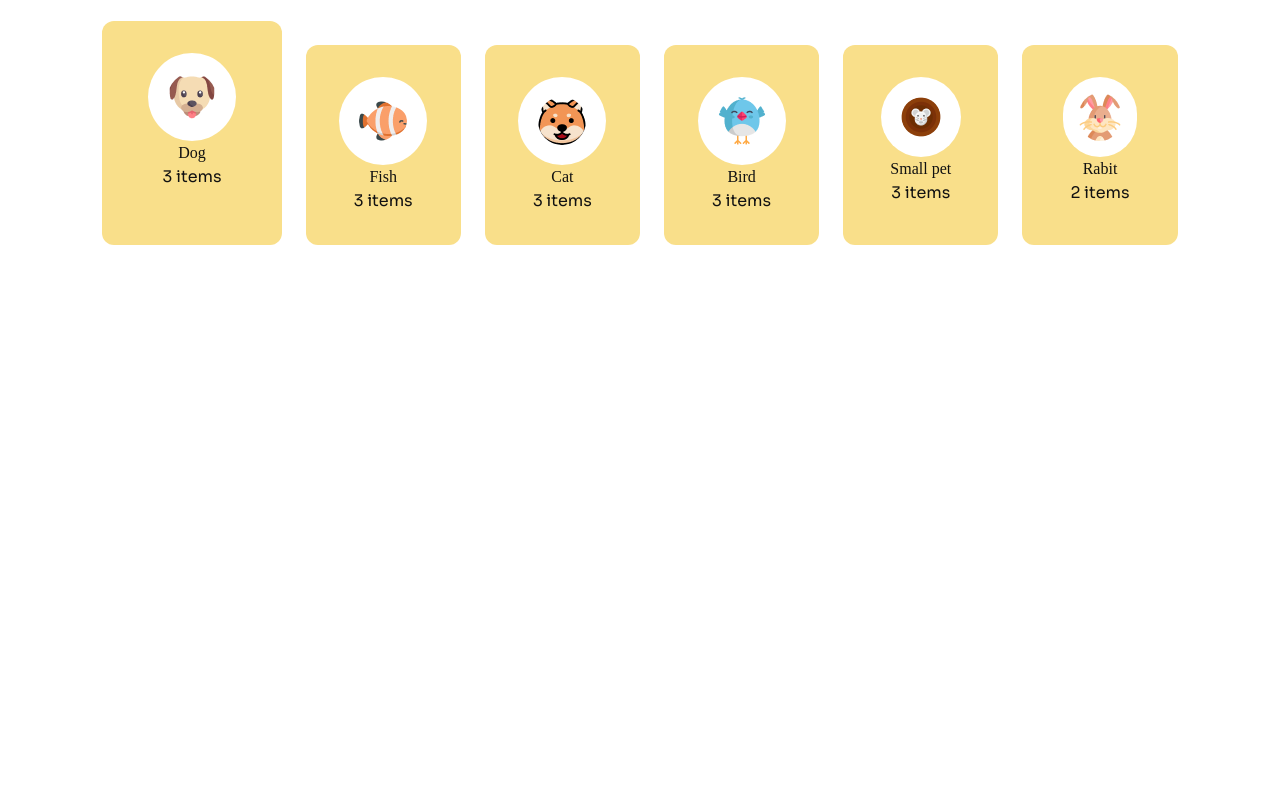
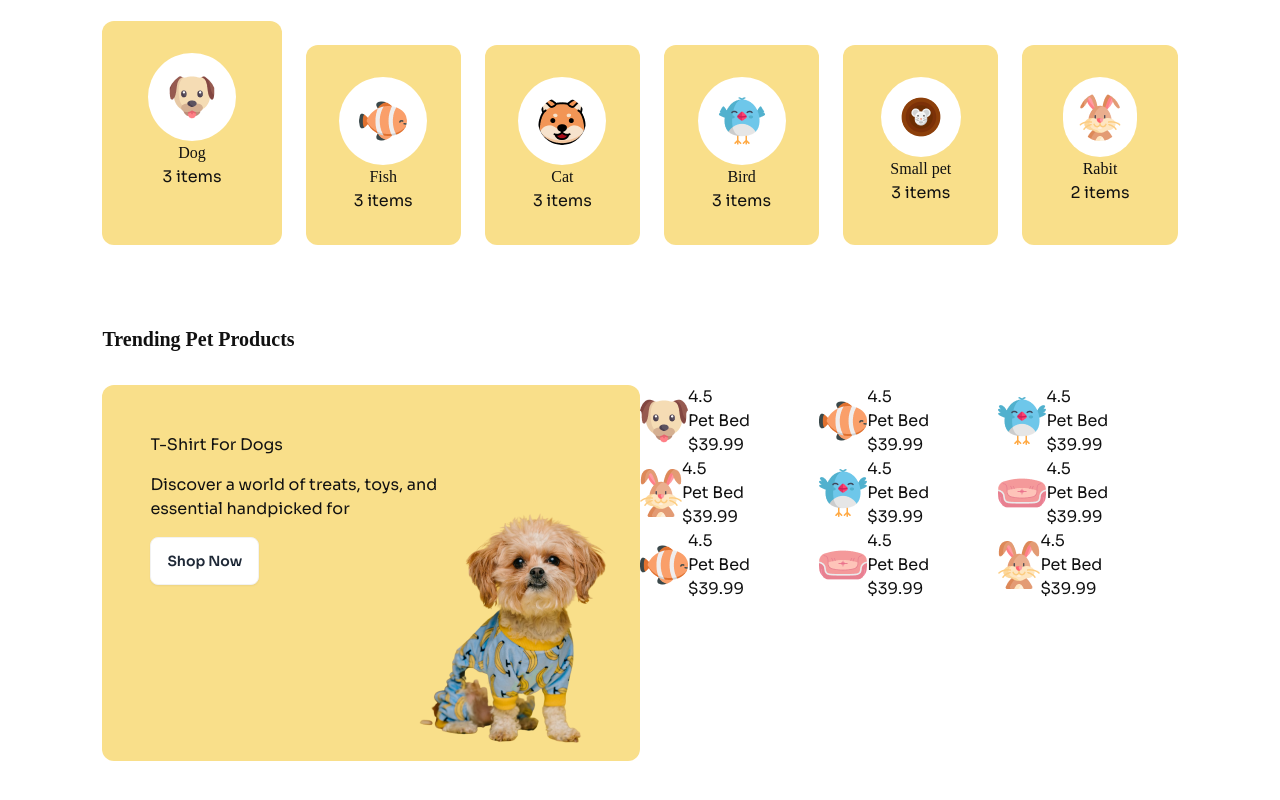
Before and after one commit to ShalehAhmedh/B11A3-Browse4Pets, a plain HTML site: page index.html in a window 1280 px wide. Shown: the part 592-1392 px from the top of the page. Before the commit the page ends 917 px from the top, so only its background shows below. Drawn offline with nearby package versions, Linux system fonts and the light colour scheme; a web font is replaced by a local one.

Commit message:
Added 'Trending Pet Products' Section

```diff
--- a/index.html
+++ b/index.html
@@ -74,7 +74,7 @@
                     <button class="btn bg-[#FFDC26] px-7 py-2 items-center text-lg">Find a pet</button>
                 </div>
                 <div>
-                    <img class="w-max" src="c1-assets/cat-big.png" alt="">
+                    <img class="w-max -z-40" src="c1-assets/cat-big.png" alt="">
                 </div>
             </div>
         </section>
@@ -130,6 +130,111 @@
                 </div>
             </div>
         </section>
+        <section class="px-[8%] my-20">
+            <h2 class="font-bold text-xl adlam-display-regular mb-8">Trending Pet Products</h2>
+            <div class="grid grid-cols-1 lg:grid-cols-2">
+               <div class="bg-[#F9DF8A] p-12 pb-44 space-y-4 rounded-xl relative">
+                 <h4>T-Shirt For Dogs</h4>
+                 <p>Discover a world of treats, toys, and<br>essential handpicked for</p>
+                 <button class="btn bg-white">Shop Now</button>
+                 <img class="absolute top-8 right-0.5" src="c1-assets/cute-pet-small.png" alt="">
+              </div>
+              <div>
+                <div class="grid grid-cols-2 lg:grid-cols-3">
+                    <div class="flex items-center">
+                        <div>
+                            <img src="c1-assets/dog-cartoon.png" alt="">
+                        </div>
+                        <div>
+                            <p>4.5</p>
+                            <h4>Pet Bed</h4>
+                            <p>$39.99</p>
+                        </div>
+                    </div>
+                    <div class="flex items-center">
+                        <div>
+                            <img src="c1-assets/fish-cartoon.png" alt="">
+                        </div>
+                        <div>
+                            <p>4.5</p>
+                            <h4>Pet Bed</h4>
+                            <p>$39.99</p>
+                        </div>
+                    </div>
+                    <div class="flex items-center">
+                        <div>
+                            <img src="c1-assets/bird-cartoon.png" alt="">
+                        </div>
+                        <div>
+                            <p>4.5</p>
+                            <h4>Pet Bed</h4>
+                            <p>$39.99</p>
+                        </div>
+                    </div>
+                    <div class="flex items-center">
+                        <div>
+                            <img src="c1-assets/rabbit-cartoon.png" alt="">
+                        </div>
+                        <div>
+                            <p>4.5</p>
+                            <h4>Pet Bed</h4>
+                            <p>$39.99</p>
+                        </div>
+                    </div>
+                    <div class="flex items-center">
+                        <div>
+                            <img src="c1-assets/bird-cartoon.png" alt="">
+                        </div>
+                        <div>
+                            <p>4.5</p>
+                            <h4>Pet Bed</h4>
+                            <p>$39.99</p>
+                        </div>
+                    </div>
+                    <div class="flex items-center">
+                        <div>
+                            <img src="c1-assets/pet-couch.png" alt="">
+                        </div>
+                        <div>
+                            <p>4.5</p>
+                            <h4>Pet Bed</h4>
+                            <p>$39.99</p>
+                        </div>
+                    </div>
+                    <div class="flex items-center">
+                        <div>
+                            <img src="c1-assets/fish-cartoon.png" alt="">
+                        </div>
+                        <div>
+                            <p>4.5</p>
+                            <h4>Pet Bed</h4>
+                            <p>$39.99</p>
+                        </div>
+                    </div>
+                    <div class="flex items-center">
+                        <div>
+                            <img src="c1-assets/pet-couch.png" alt="">
+                        </div>
+                        <div>
+                            <p>4.5</p>
+                            <h4>Pet Bed</h4>
+                            <p>$39.99</p>
+                        </div>
+                    </div>
+                    <div class="flex items-center">
+                        <div>
+                            <img src="c1-assets/rabbit-cartoon.png" alt="">
+                        </div>
+                        <div>
+                            <p>4.5</p>
+                            <h4>Pet Bed</h4>
+                            <p>$39.99</p>
+                        </div>
+                    </div>
+                </div>
+              </div>
+            </div>
+        </section>
     </main>
     <footer></footer>
 </body>
```
